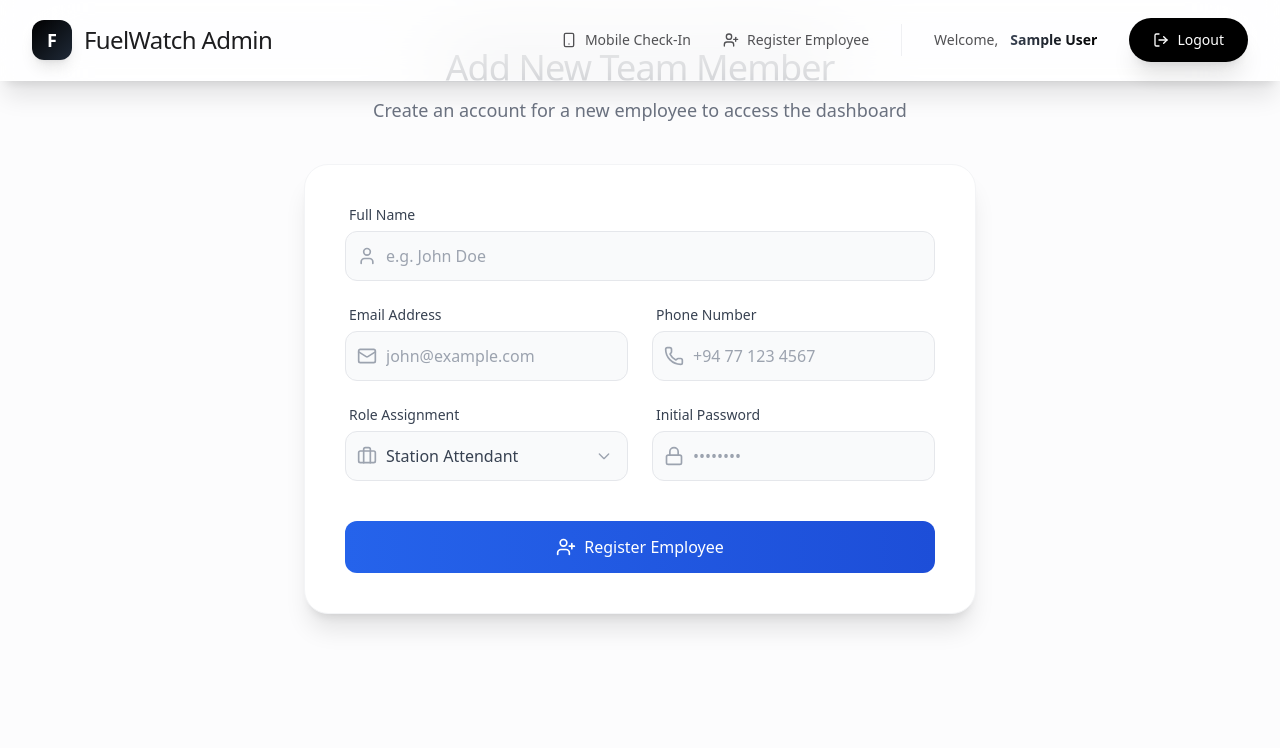
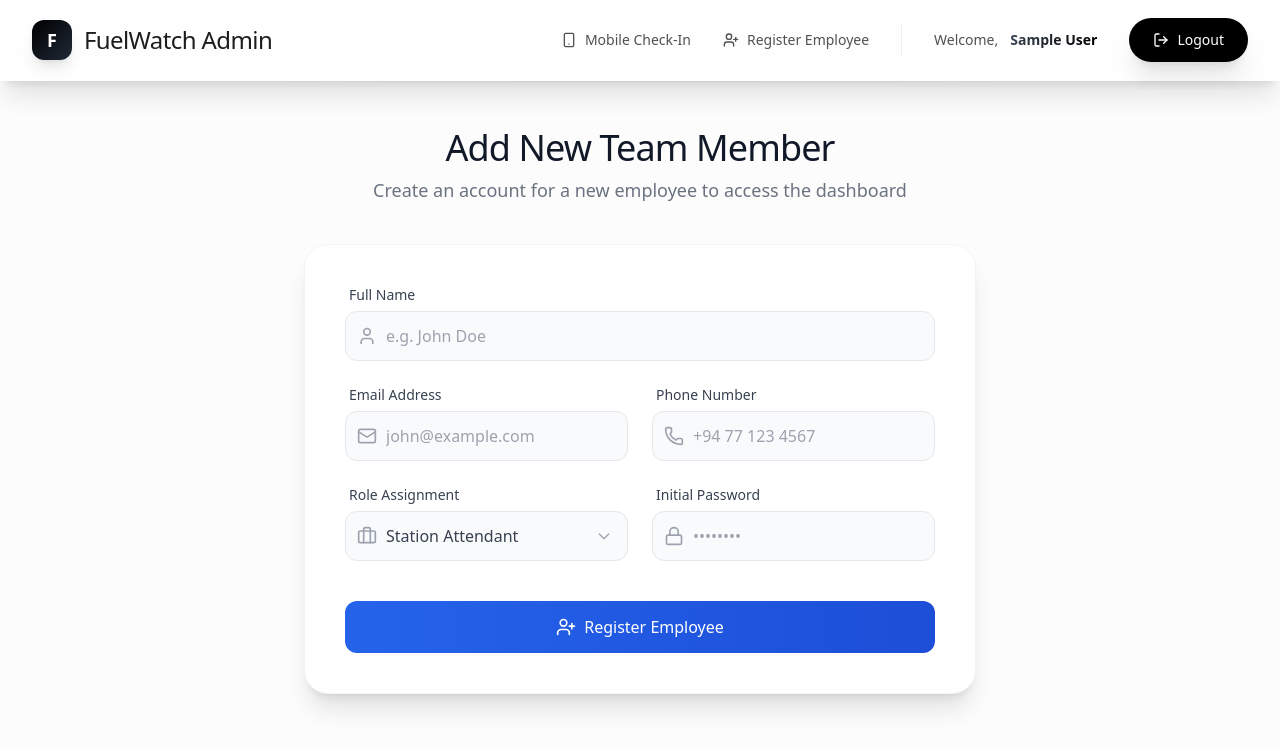
Before and after one commit to SenuraUpesh2002/Research-Project-SLIIT, a React app in the folder frontend/: page /register-employee in a window 1280 px wide. Shown: the top 748 px of the page. Built offline with nearby package versions, Linux system fonts and the light colour scheme; sample sign-in values are in the browser's storage; the HTML template or start-up script is replaced by a standard one.

Commit message:
style: adjust top padding of the employee registration page content.

```diff
--- a/frontend/src/pages/EmployeeRegistration.jsx
+++ b/frontend/src/pages/EmployeeRegistration.jsx
@@ -58,7 +58,7 @@
         <div className="min-h-screen bg-gray-50/50">
             <Navbar />
 
-            <div className="max-w-7xl mx-auto px-4 sm:px-6 lg:px-8 py-12">
+            <div className="max-w-7xl mx-auto px-4 sm:px-6 lg:px-8 pt-32 pb-12">
                 <motion.div
                     initial={{ opacity: 0, y: 20 }}
                     animate={{ opacity: 1, y: 0 }}
```
